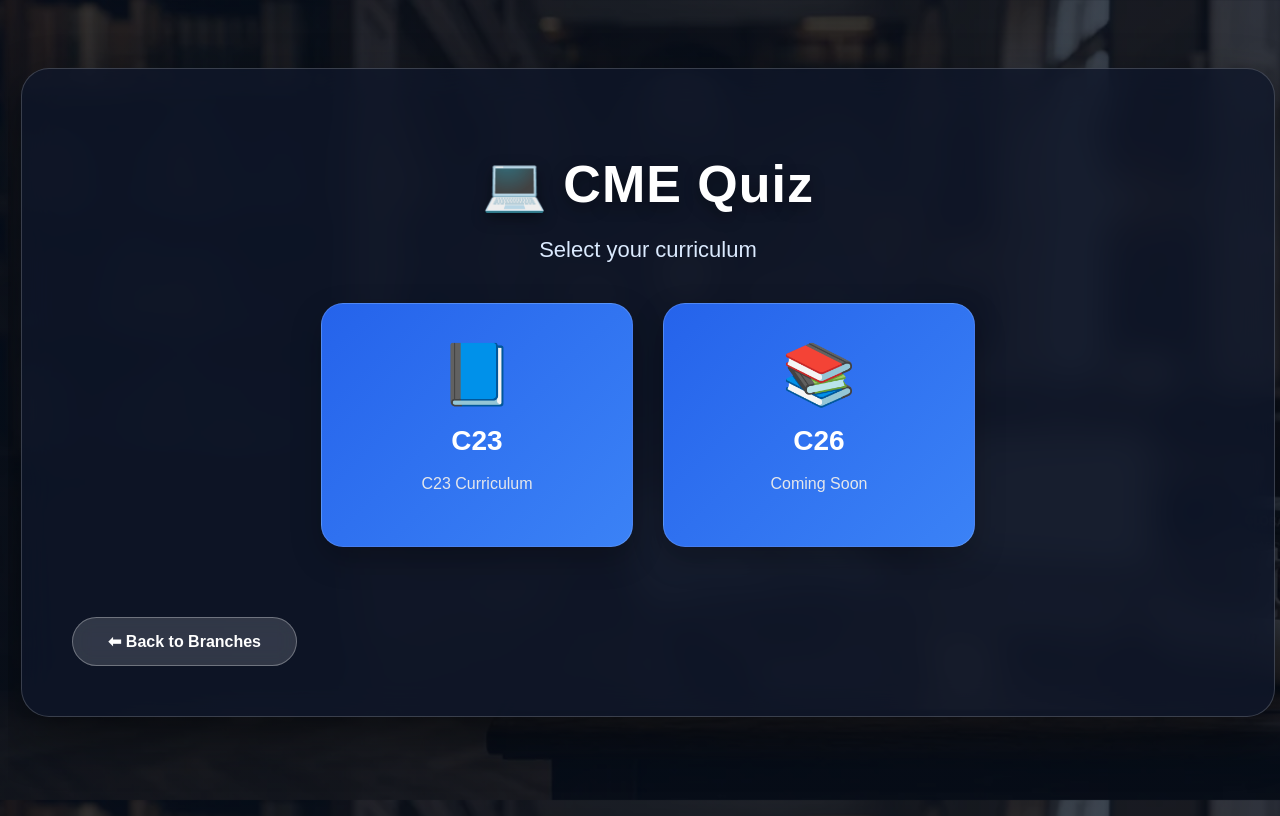
After one commit to sitaramayyavattikula-sourc/ECET-PREP-HUB, a Flask app: page /cme-quiz in a window 1280 px wide. The commit adds this page. Run offline with Flask 3, Linux system fonts and the light colour scheme.

Commit message:
Add CME quiz selection page

```diff
--- a/app/routes.py
+++ b/app/routes.py
@@ -89,6 +89,14 @@ def papers(branch):
 @app.route("/quiz")
 def quiz():
     return render_template("quiz.html")
+# CME Quiz Selection
+@app.route("/cme-quiz")
+def cme_quiz():
+
+    return render_template(
+        "cme_quiz.html"
+    )
+
 @app.route("/quiz/<branch>")
 def start_quiz(branch):
 
--- /dev/null
+++ b/templates/cme_quiz.html
@@ -0,0 +1,106 @@
+<!DOCTYPE html>
+<html lang="en">
+
+<head>
+
+    <meta charset="UTF-8">
+
+    <meta name="viewport"
+          content="width=device-width, initial-scale=1.0">
+
+    <title>CME Quiz</title>
+
+    <link rel="stylesheet"
+          href="{{ url_for('static',
+          filename='css/style.css') }}">
+
+</head>
+
+<body class="quiz-page">
+
+    <div id="page-loader"></div>
+
+    <div class="quiz-container">
+
+        <h1 class="quiz-title">
+            💻 CME Quiz
+        </h1>
+
+        <p class="quiz-subtitle">
+            Select your curriculum
+        </p>
+
+
+        <div class="quiz-grid">
+
+            <!-- =========================
+                 C23 QUIZ
+            ========================== -->
+
+            <a class="quiz-card"
+               href="{{ url_for('start_quiz',
+               branch='cme') }}">
+
+                <div style="font-size:60px;">
+                    📘
+                </div>
+
+                <h2>
+                    C23
+                </h2>
+
+                <p>
+                    C23 Curriculum
+                </p>
+
+            </a>
+
+
+            <!-- =========================
+                 C26 QUIZ
+            ========================== -->
+
+            <a class="quiz-card"
+               href="#"
+               onclick="alert('C26 Quiz will be available soon.')">
+
+                <div style="font-size:60px;">
+                    📚
+                </div>
+
+                <h2>
+                    C26
+                </h2>
+
+                <p>
+                    Coming Soon
+                </p>
+
+            </a>
+
+        </div>
+
+
+        <!-- Back to Branch Selection -->
+
+        <div style="margin-top:30px;">
+
+            <a href="{{ url_for('quiz') }}"
+               class="back-btn">
+
+                ⬅ Back to Branches
+
+            </a>
+
+        </div>
+
+    </div>
+
+
+    <script src="{{ url_for('static',
+                 filename='js/loader.js') }}">
+    </script>
+
+</body>
+
+</html>
```
Also changed, not shown: templates/quiz.html (+11 -5 lines).
